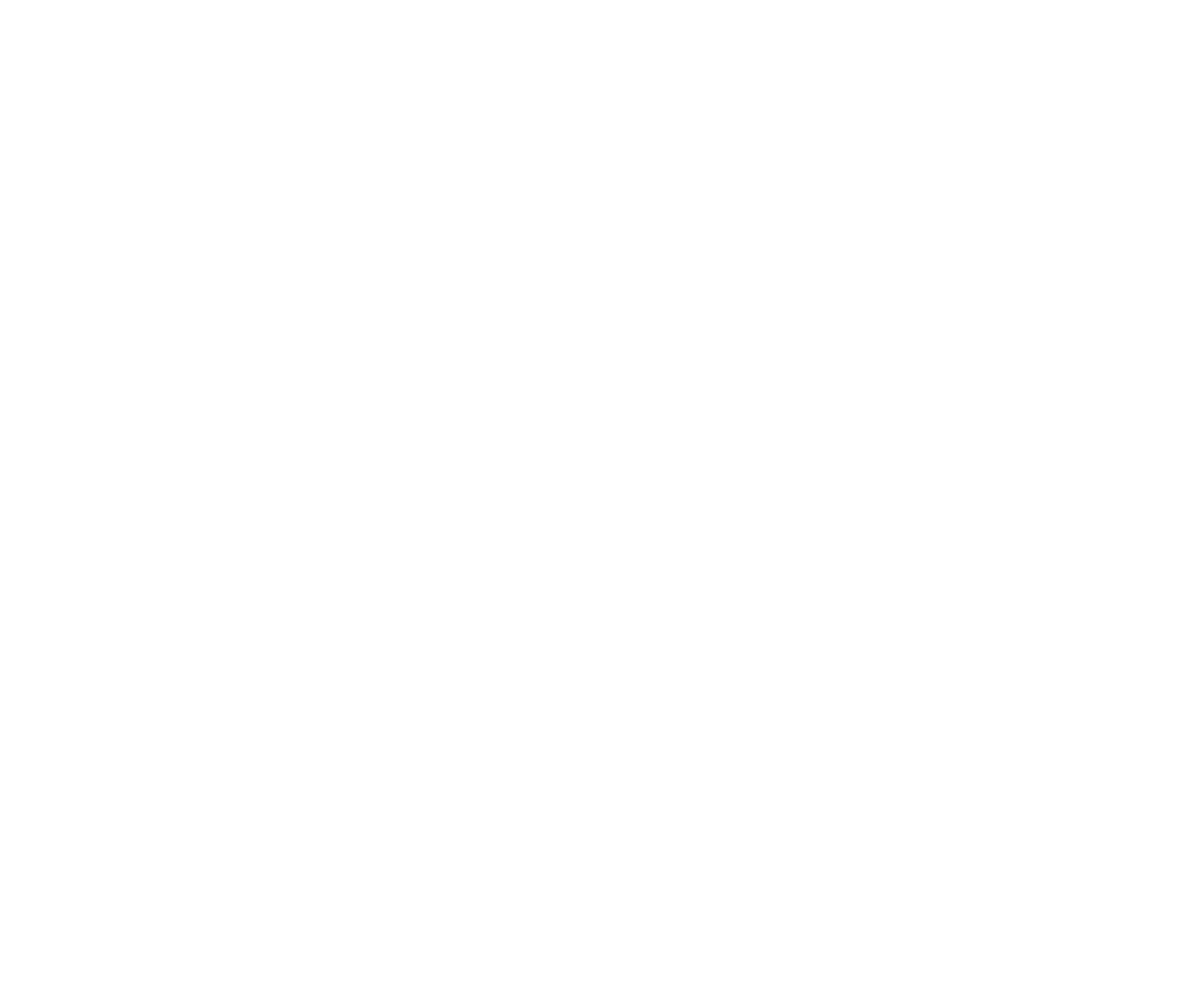
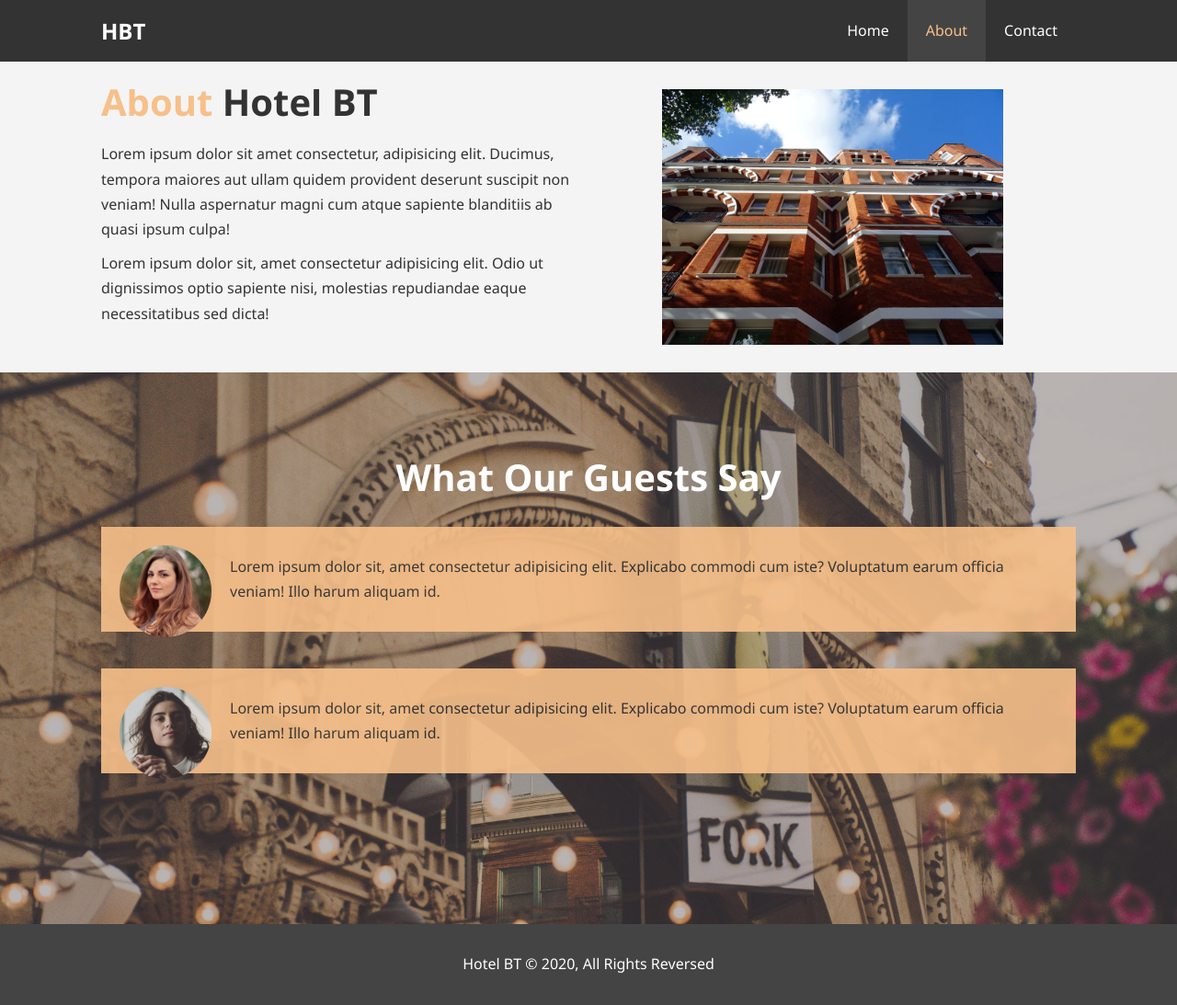
Before and after one commit to ElvisLee0725/hotel-website, a plain HTML site: page about.html in a window 1280 px wide. Shown: the whole page at 92% size. Before the commit the page ends 800 px from the top, so only its background shows below. Drawn offline with Linux system fonts and the light colour scheme.

Commit message:
finish hotel website layout

```diff
--- a/about.html
+++ b/about.html
@@ -0,0 +1,59 @@
+<!DOCTYPE html>
+<html lang="en">
+<head>
+  <meta charset="UTF-8">
+  <meta name="viewport" content="width=device-width, initial-scale=1.0">
+  <meta name="description" content="Welcome to the best hotel in Boston">
+  <meta name="keywords" content="hotel, boston hotel, new england hotel">
+  <title>Hotel BT | About</title>
+
+  <link rel="stylesheet" href="css/style.css">
+</head>
+<body>
+  <header>
+    <nav id="navbar">
+      <div class="container">
+        <h1 class="logo"><a href="index.html">HBT</a></h1>
+        <ul>
+          <li><a href="index.html">Home</a></li>
+          <li><a class="current" href="about.html">About</a></li>
+          <li><a href="contact.html">Contact</a></li>
+        </ul>
+      </div>
+    </nav>
+  </header>
+
+  <div id="about-info" class="bg-light py-3">
+    <div class="container">
+      <div class="info-left">
+        <h1 class="l-heading"><span class="text-primary">About</span> Hotel BT</h1>
+        <p>Lorem ipsum dolor sit amet consectetur, adipisicing elit. Ducimus, tempora maiores aut ullam quidem provident deserunt suscipit non veniam! Nulla aspernatur magni cum atque sapiente blanditiis ab quasi ipsum culpa!</p>
+        <p>Lorem ipsum dolor sit, amet consectetur adipisicing elit. Odio ut dignissimos optio sapiente nisi, molestias repudiandae eaque necessitatibus sed dicta!</p>
+      </div>
+      <div class="info-right">
+        <img src="./img/photo-2.jpg" alt="Hotel">
+      </div>
+    </div>
+  </div>
+
+  <div class="clr"></div>
+
+  <section id="testimonials" class="py-3">
+    <div class="container">
+      <h2 class="l-heading">What Our Guests Say</h2>
+      <div class="testimonial bg-primary">
+        <img src="./img/person-1.jpg" alt="Sam">
+        <p>Lorem ipsum dolor sit, amet consectetur adipisicing elit. Explicabo commodi cum iste? Voluptatum earum officia veniam! Illo harum aliquam id.</p>
+      </div>
+      <div class="testimonial bg-primary">
+        <img src="./img/person-2.jpg" alt="Jen">
+        <p>Lorem ipsum dolor sit, amet consectetur adipisicing elit. Explicabo commodi cum iste? Voluptatum earum officia veniam! Illo harum aliquam id.</p>
+      </div>
+    </div>
+  </section>
+
+  <footer id="main-footer">
+    <p>Hotel BT &copy; 2020, All Rights Reversed</p>
+  </footer>
+</body>
+</html>
--- a/css/style.css
+++ b/css/style.css
@@ -32,6 +32,20 @@ p {
   max-width: 1100px;
   overflow: auto;
   padding: 0 20px;
+}
+
+.py-1 {
+  padding: 10px 0;
+}
+.py-2 {
+  padding: 20px 0;
+}
+.py-3 {
+  padding: 30px 0;
+}
+
+.l-heading {
+  font-size: 40px;
 }
 
 .clr {
@@ -179,6 +193,75 @@ p {
   margin-bottom: 10px;
 }
 
+#about-info .info-left {
+  float: left;
+  width: 50%;
+  min-height: 100%;
+}
+
+#about-info .info-right {
+  float: right;
+  width: 50%;
+  min-height: 100%;
+}
+
+#about-info .info-right img {
+  display: block;
+  margin: auto;
+  width: 70%;
+}
+
+#testimonials {
+  height: 600px;
+  background: url('../img/test-bg.jpg') no-repeat center center/cover;
+  padding-top: 100px;
+}
+
+#testimonials .testimonial {
+  padding: 20px;
+  margin-bottom: 40px;
+  opacity: 0.9;
+}
+
+#testimonials h2 {
+  color: #fff;
+  text-align: center;
+  padding-bottom: 40px;
+}
+
+#testimonials .testimonial img {
+  float: left;
+  border-radius: 50%;
+  margin-right: 20px;
+  width: 100px;
+}
+
+#contact-form .form-group {
+  margin-bottom: 20px;
+}
+
+#contact-form label {
+  display: block;
+  margin-bottom: 5px;
+}
+
+#contact-form input,
+#contact-form textarea {
+  width: 100%;
+  padding: 10px;
+  border: 1px #ddd solid;
+}
+
+#contact-form textarea {
+  height: 200px;
+}
+
+#contact-form input:focus,
+#contact-form textarea:focus {
+  outline: none;
+  border-color: #f7c08a;
+}
+
 #main-footer {
   background: #444;
   color: #fff;
```
Also changed, not shown: contact.html (+77 -0 lines).
